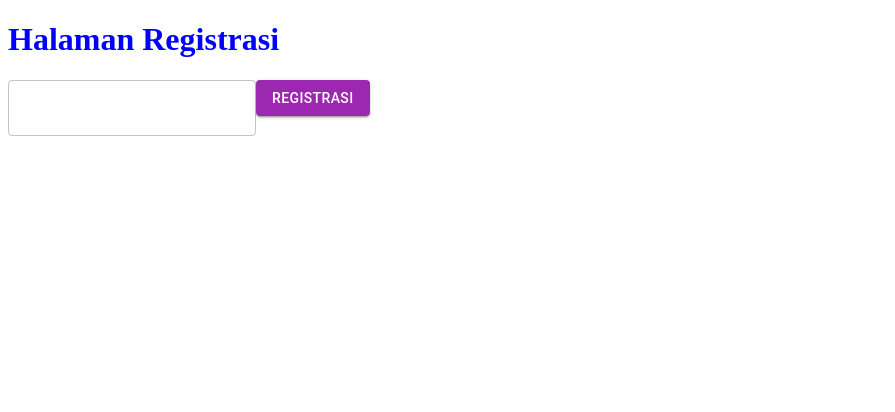
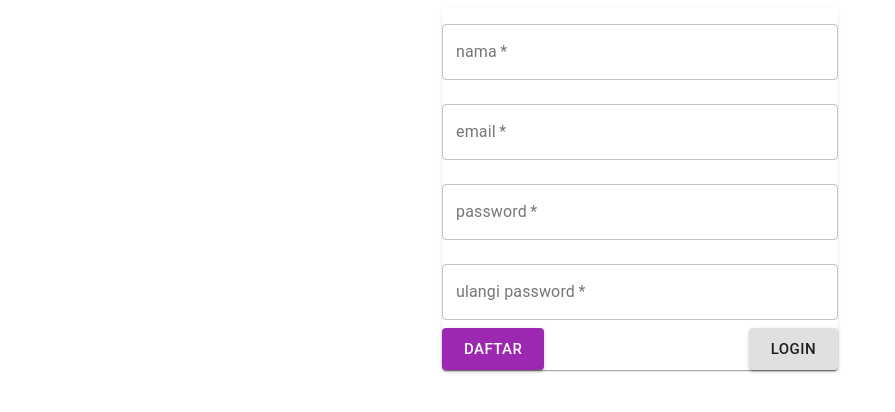
Before and after one commit to nawiq7208/React-Chat-App, a React (Create React App) app: page /registrasi in a window 1280 px wide. Shown: the top 412 px of the page, without its empty margins (0-895 px from the left). Built offline with nearby package versions, Linux system fonts and the light colour scheme; no server answers.

Commit message:
update theme css and registrasi index

```diff
--- a/src/config/theme.js
+++ b/src/config/theme.js
@@ -1,8 +1,37 @@
 import { createMuiTheme } from "@material-ui/core/styles";
 import purple from "@material-ui/core/colors/purple";
 
+const mainColor = purple[500];
+
 export default createMuiTheme({
   palette: {
-    primary: purple
+    primary: {
+      main: mainColor,
+      light: "#f71CDB",
+      dark: "#5600FF",
+      contrastText: "#fff"
+    },
+    secondary: {
+      main: "#DA005F",
+      light: "#f173AA",
+      dark: "#A20047",
+      contrastText: "#fff"
+    },
+    textColor: {
+      gray: "#bbbbbb",
+      gray2: "#7d7d7d"
+    },
+    success: {
+      main: "#00ff00"
+    },
+    info: {
+      main: "#30bcec"
+    },
+    warning: {
+      main: "#fdb31b"
+    },
+    danger: {
+      main: "#ff0000"
+    }
   }
 });
--- a/src/pages/registrasi/index.js
+++ b/src/pages/registrasi/index.js
@@ -1,17 +1,89 @@
 import React from "react";
-import TextField from "@material-ui/core/TextField";
-import Button from "@material-ui/core/Button";
 import useStyles from "./styles";
+import {
+  TextField,
+  Button,
+  Container,
+  Paper,
+  Grid,
+  Typography
+} from "@material-ui/core";
 
 export default function Registrasi() {
   const classes = useStyles();
   return (
     <>
-      <h1 className={classes.blue}>Halaman Registrasi</h1>
+      {/* <h1 className={classes.blue}>Halaman Registrasi</h1>
       <TextField variant="outlined" />
       <Button variant="contained" color="primary">
         Registrasi
-      </Button>
+      </Button> */}
+      <div className={classes.daftarBlock}>
+        <div className={classes.daftarBox}>
+          <div className={classes.logoBox}>{/* untuk logo */}</div>
+          <Container maxWidth="xs">
+            <Paper className={classes.Paper}>
+              <Typography variant="h5" component="h1" className={classes.title}>
+                {/* Buat Akun Baru */}
+              </Typography>
+              <form>
+                <TextField
+                  id="nama"
+                  name="nama"
+                  label="nama"
+                  margin="normal"
+                  fullWidth
+                  required
+                  variant="outlined"
+                />
+                <TextField
+                  id="email"
+                  name="email"
+                  label="email"
+                  margin="normal"
+                  fullWidth
+                  required
+                  variant="outlined"
+                />
+                <TextField
+                  id="password"
+                  type="password"
+                  name="password"
+                  label="password"
+                  autoComplete="new-password"
+                  margin="normal"
+                  fullWidth
+                  required
+                  variant="outlined"
+                />
+                <TextField
+                  id="ulangi_password"
+                  type="password"
+                  name="ulangi_password"
+                  label="ulangi password"
+                  autoComplete="new-password"
+                  margin="normal"
+                  fullWidth
+                  required
+                  variant="outlined"
+                />
+                <Grid container className={classes.buttons}>
+                  <Grid item xs>
+                    <Button color="primary" variant="contained" size="large">
+                      Daftar
+                    </Button>
+                  </Grid>
+                  <Grid item>
+                    <Button variant="contained" size="large">
+                      Login
+                    </Button>
+                  </Grid>
+                </Grid>
+              </form>
+            </Paper>
+          </Container>
+        </div>
+      </div>
     </>
   );
 }
```
